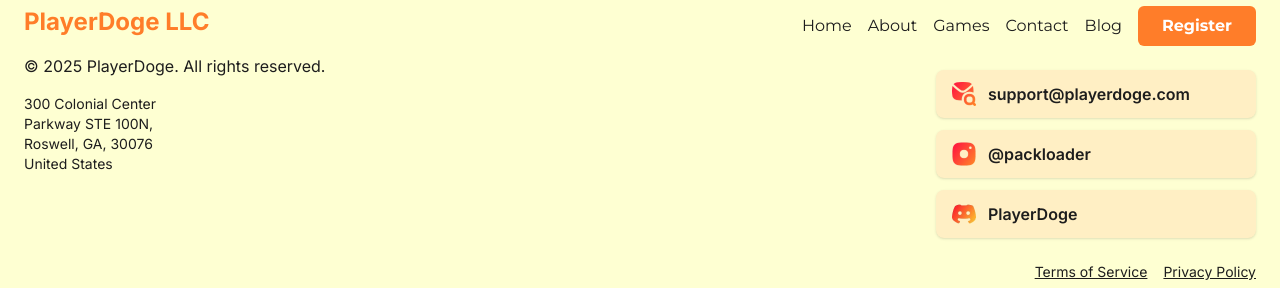
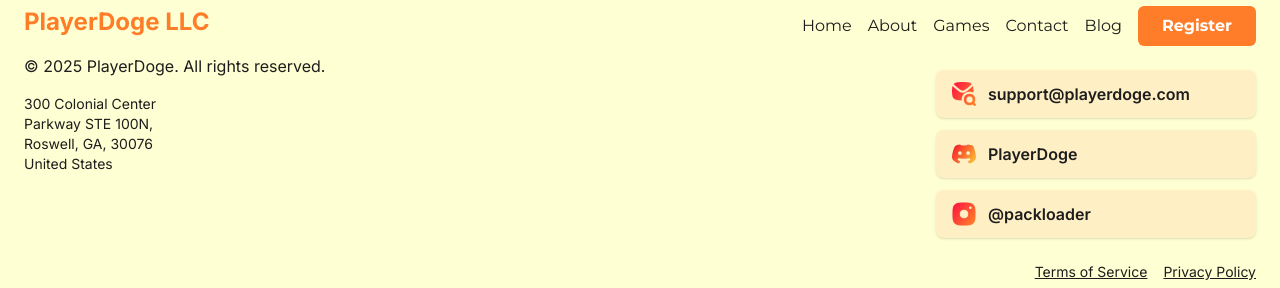
Before and after one commit to lukamacura/playerdoge, a Next.js app: page / in a window 1280 px wide. Shown: the part 4810-5098 px from the top of the page. Built offline with nearby package versions, Linux system fonts and the light colour scheme; no server answers.

Commit message:
Blog ispravka

```diff
--- a/components/Footer.tsx
+++ b/components/Footer.tsx
@@ -40,15 +40,16 @@ export default function Footer() {
                 href: "mailto:support@playerdoge.com",
               },
               {
+                icon: "/icons/discord.png",
+                label: "PlayerDoge",
+                href: "https://discord.gg/ntgxjAhtUQ",
+              },
+              {
                 icon: "/icons/instagram.png",
                 label: "@packloader",
                 href: "https://www.instagram.com/packloader/",
               },
-              {
-                icon: "/icons/discord.png",
-                label: "PlayerDoge",
-                href: "https://discord.gg/ntgxjAhtUQ",
-              },
+
             ].map((contact) => (
               <Link
                 key={contact.label}
```
